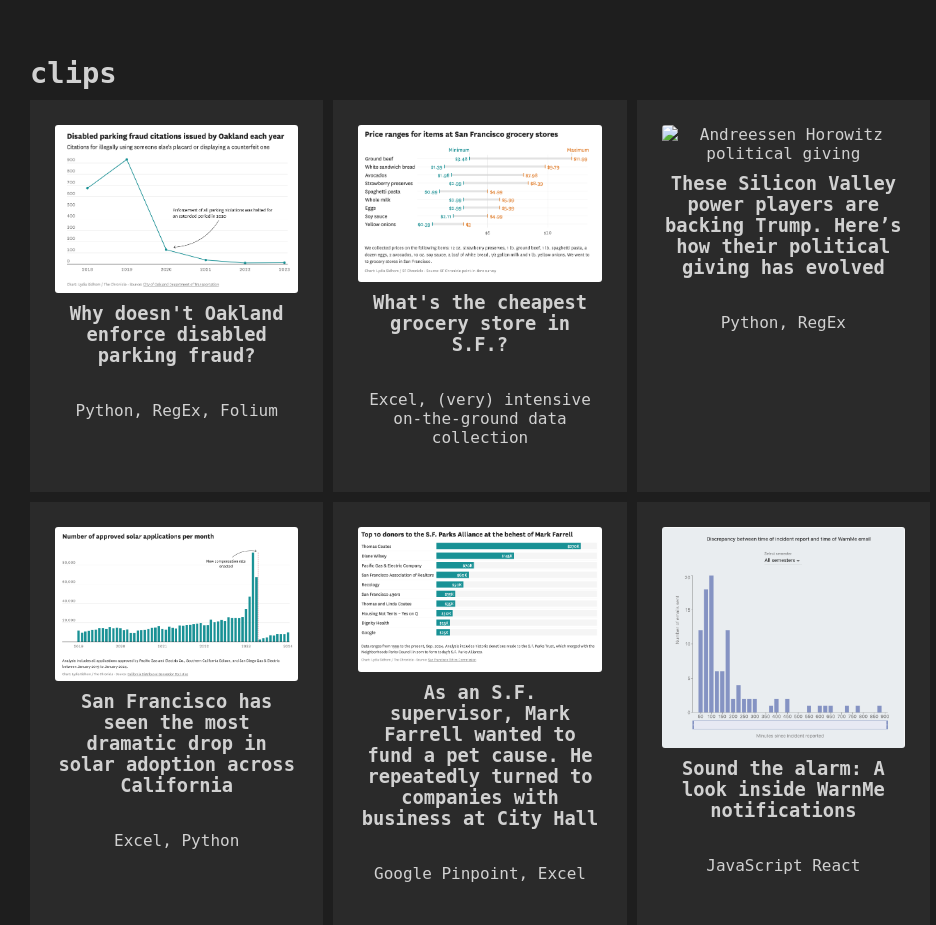
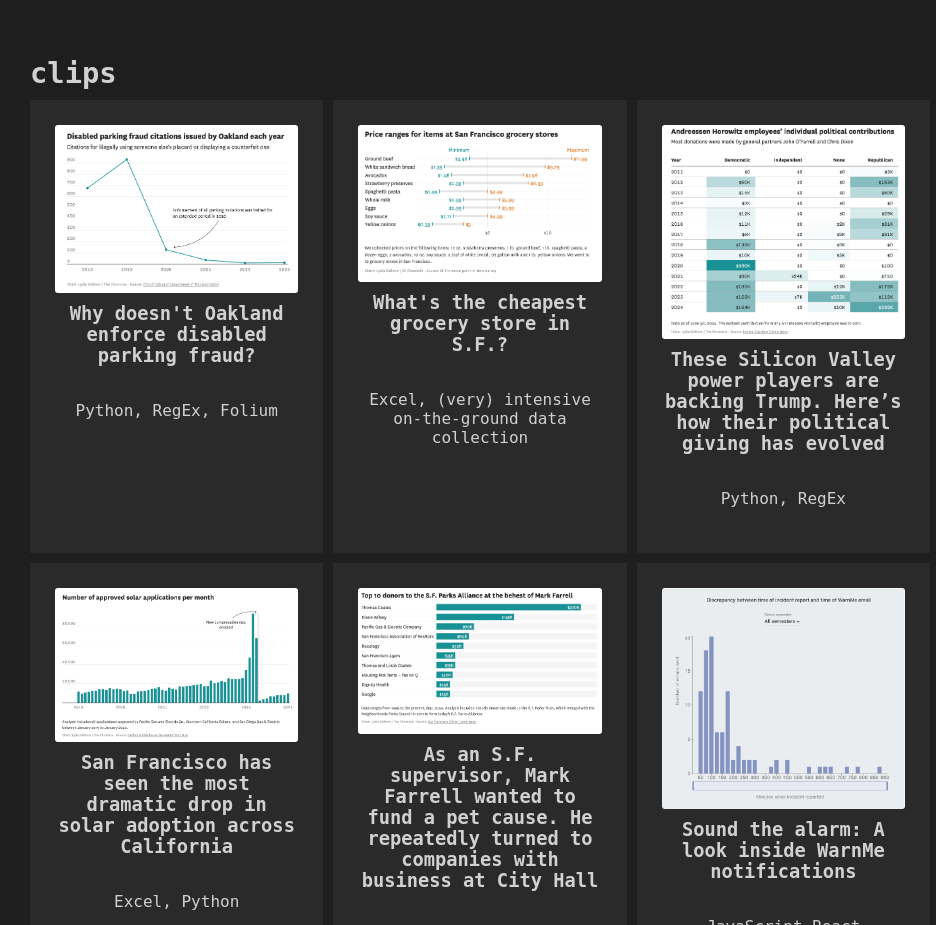
Before and after one commit to lydiagsidhom/my-website, a plain HTML site: page index.html in a window 1280 px wide. Shown: the part 840-1765 px from the top of the page, without its empty margins (160-1096 px from the left). Drawn offline with Linux system fonts and the light colour scheme; the site is published under a folder, as on GitHub Pages, so addresses that start at the root find nothing; a web font is replaced by a local one.

Commit message:
Update index.html

```diff
--- a/index.html
+++ b/index.html
@@ -217,7 +217,7 @@
             </div>
             <div class="work-item">
                 <a href="https://www.sfchronicle.com/california/article/silicon-valley-trump-donations-19621024.php?fromrichie" target="_blank">
-                    <img src="/images/ah screenshot.png" alt="Andreessen Horowitz political giving">
+                    <img src="images/ah screenshot.png" alt="Andreessen Horowitz political giving">
                     <h3>These Silicon Valley power players are backing Trump. Here’s how their political giving has evolved</h3>
                     <br>
                     <p>Python, RegEx</p>
```
